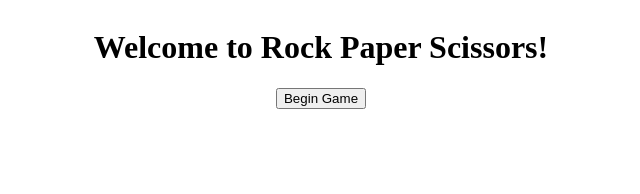
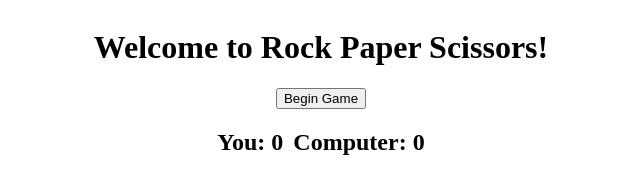
Before and after one commit to TECK-95/rock-paper-scissors, a plain HTML site: page index.html in a window 1280 px wide. Shown: the whole page, without its empty margins (319-959 px from the left). Drawn offline with Linux system fonts and the light colour scheme.

Commit message:
Added scoreboard

```diff
--- a/index.html
+++ b/index.html
@@ -10,6 +10,10 @@
     <div class="game">
         <h1>Welcome to Rock Paper Scissors!</h1>
         <button class="begin">Begin Game</button>
+        <div class="scoreboard">
+            <h2 class="plScore">You: 0</h2>
+            <h2 class="comScore">Computer: 0</h2>
+        </div>
     </div>
     <script src="script.js"></script>
 </body>
--- a/style.css
+++ b/style.css
@@ -3,3 +3,8 @@
     flex-direction: column;
     align-items: center;
 }
+
+.scoreboard {
+    display: flex;
+    gap: 10px;
+}
```
